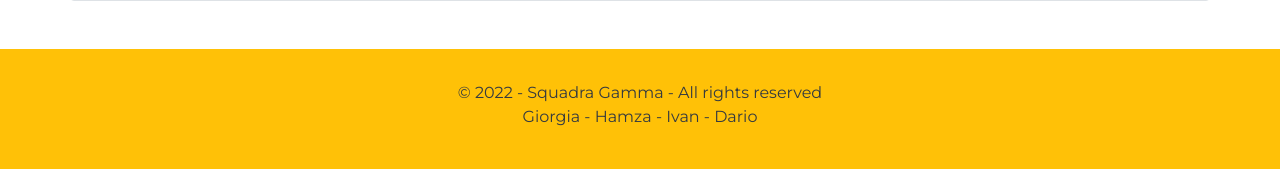
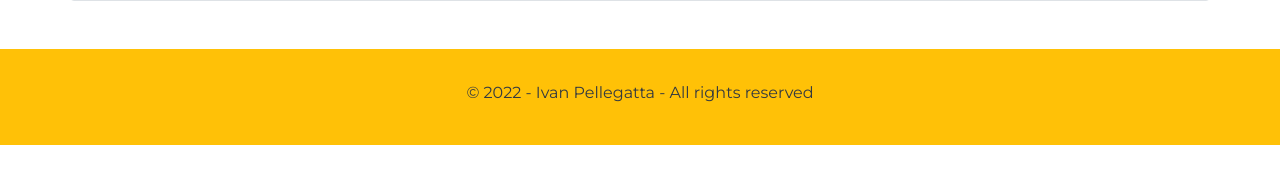
Before and after one commit to ivanFtv/fullstack-bingogame, a PHP site: page / in a window 1280 px wide. Shown: the part 824-993 px from the top of the page. After the commit the page ends 969 px from the top, so only its background shows below. Run offline with PHP 8.4, Linux system fonts and the light colour scheme; some libraries are stand-ins or nearby versions.

Commit message:
Upgrade footer Copy

```diff
--- a/views/footer.php
+++ b/views/footer.php
@@ -3,7 +3,7 @@
         <div class="container pt-2">
             <div class="row">
                 <div class="col text-center">
-                    <p class="text-center text-dark">&copy; 2022 - Squadra Gamma - All rights reserved<br />Giorgia - Hamza - Ivan - Dario</p>
+                    <p class="text-center text-dark">&copy; 2022 - Ivan Pellegatta - All rights reserved</p>
                 </div>
             </div>
         </div>
```
